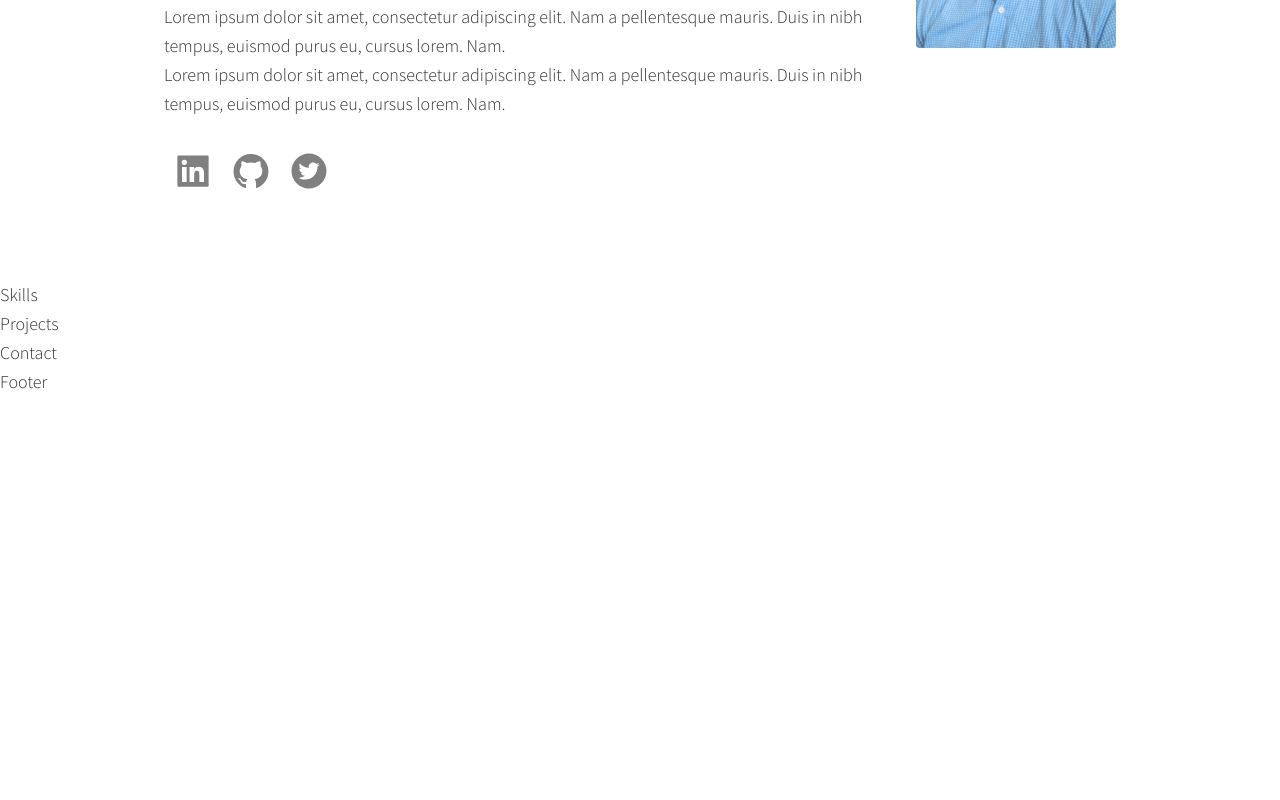
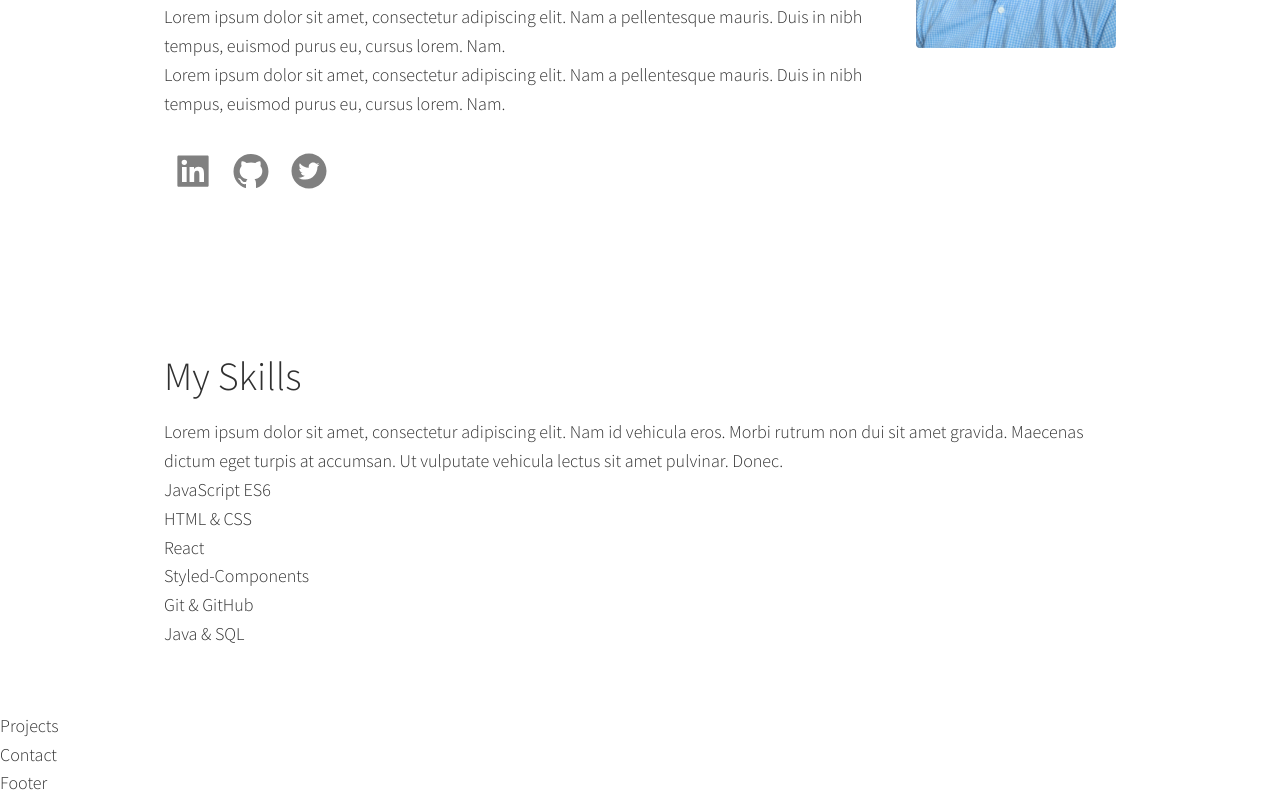
Before and after one commit to markjager13/next-portfolio, a Next.js app: page / in a window 1280 px wide. Shown: the part 363-1163 px from the top of the page. Before the commit the page ends 800 px from the top, so only its background shows below. Built offline with nearby package versions, Linux system fonts and the light colour scheme.

Commit message:
added basic structure of skills section

```diff
--- a/components/About.js
+++ b/components/About.js
@@ -16,7 +16,7 @@ const About = () => {
             </p>
         </Title>
         <SubTitle>
-            Junior Software Developer
+            Front End Developer
         </SubTitle>
         <ProfileImg>
             <Image
--- /dev/null
+++ b/components/Skills.js
@@ -0,0 +1,21 @@
+import React from 'react'
+import { Section, Title } from './styles/Skills.styled';
+
+const Skills = () => {
+  return (
+    <Section>
+        <Title>My Skills</Title>
+        <p>Lorem ipsum dolor sit amet, consectetur adipiscing elit. Nam id vehicula eros. Morbi rutrum non dui sit amet gravida. Maecenas dictum eget turpis at accumsan. Ut vulputate vehicula lectus sit amet pulvinar. Donec.</p>
+        <ul>
+            <li>JavaScript ES6</li>
+            <li>HTML & CSS</li>
+            <li>React</li>
+            <li>Styled-Components</li>
+            <li>Git & GitHub</li>
+            <li>Java & SQL</li>
+        </ul>
+    </Section>
+  )
+}
+
+export default Skills
--- /dev/null
+++ b/components/styles/Skills.styled.js
@@ -0,0 +1,18 @@
+import styled from 'styled-components';
+
+export const Section = styled.div`
+    padding: 3.5em 2em;
+
+    max-width: 1024px;
+    margin: 0 auto;
+`;
+
+export const Title = styled.div`
+    margin-bottom: 0.25em;
+    grid-area: title;
+    font-size: 2.5rem;
+
+    span {
+        font-weight: 600;
+    }
+`;
--- a/pages/index.js
+++ b/pages/index.js
@@ -2,6 +2,7 @@ import Head from 'next/head';
 import GlobalStyles from '../components/styles/Global';
 import Header from '../components/Header';
 import About from '../components/About';
+import Skills from '../components/Skills';
 
 export default function Home() {
   return (
@@ -9,9 +10,7 @@ export default function Home() {
       <GlobalStyles />
       <Header />
       <About />
-      <div>
-        Skills
-      </div>
+      <Skills />
       <div>
         Projects
       </div>
```
